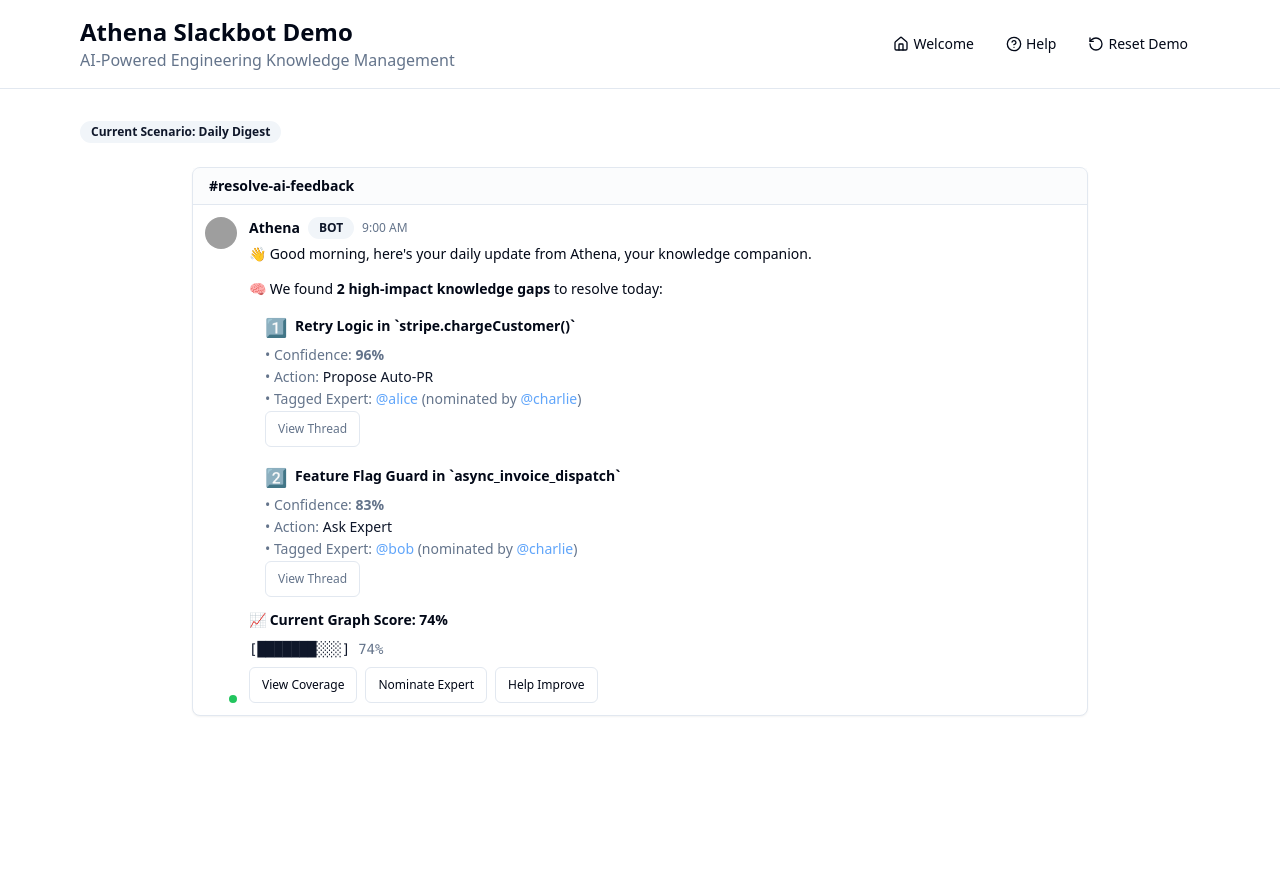
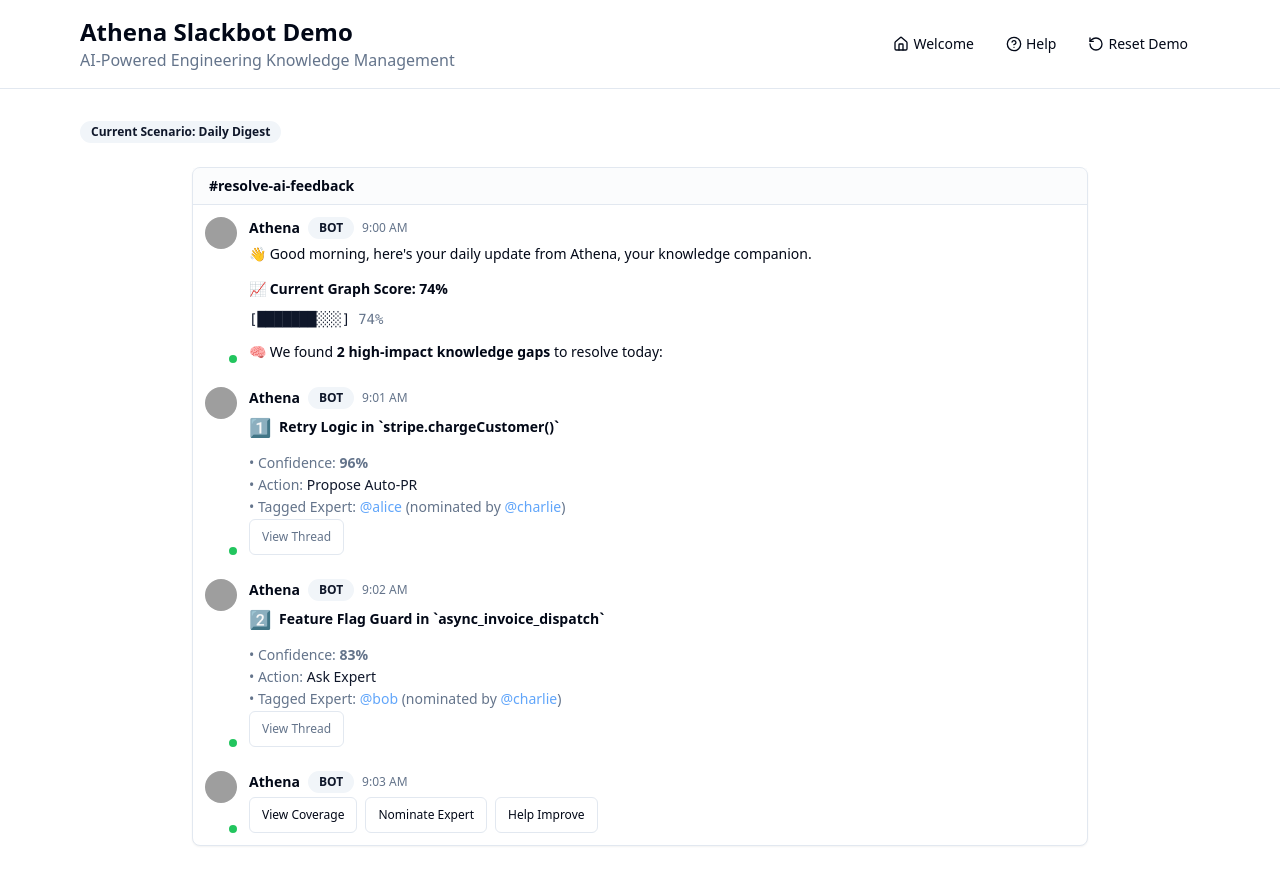
Before and after one commit to srinathsinha/athena-guide-bot, a React (Vite) app: page /demo in a window 1280 px wide. Before the commit the page ends 800 px from the top, so only its background shows below. Built offline with nearby package versions, Linux system fonts and the light colour scheme; grey boxes are pictures that could not be loaded.

Commit message:
Refactor digest messages
Split knowledge gaps into separate messages, each with a clickable "view thread" emoji. The "Current Graph Score" is now displayed at the top of the first message, between the greeting and the "We found 2 high-impact..." text.

```diff
--- a/src/components/AthenaDashboard/AthenaDigest.tsx
+++ b/src/components/AthenaDashboard/AthenaDigest.tsx
@@ -28,19 +28,30 @@ export function AthenaDigest({ digest, onViewThread, approvedGaps }: AthenaDiges
         <div className="space-y-3">
           <p>👋 Good morning, here's your daily update from Athena, your knowledge companion.</p>
 
+          <div className="space-y-2">
+            <p>📈 <strong>Current Graph Score: {digest.overallScore}%</strong></p>
+            <KnowledgeProgressBar score={digest.overallScore} />
+          </div>
+
           <p>🧠 We found <strong>{digest.gaps.length} high-impact knowledge gaps</strong> to resolve today:</p>
+        </div>
+      </SlackMessage>
 
-          <div className="space-y-4 mt-4">
       {digest.gaps.map((gap, index) => {
         const isApproved = approvedGaps?.has(gap.id);
         return (
-                <div key={gap.id} className="pl-4">
+          <SlackMessage
+            key={gap.id}
+            author={athenaBot}
+            timestamp={`9:0${index + 1} AM`}
+          >
+            <div className="space-y-3">
               <p className="font-medium flex items-center gap-2">
                 <span className="text-lg">{index + 1}️⃣</span>
                 <strong>{gap.title}</strong>
                 {isApproved && <span className="text-green-500">✅</span>}
               </p>
-                  <div className="text-sm text-muted-foreground mt-1 space-y-0.5">
+              <div className="text-sm text-muted-foreground space-y-0.5">
                 <p>• Confidence: <strong>{gap.confidence}%</strong></p>
                 <p>• Action: <span className="text-primary">{gap.action === 'auto-pr' ? 'Propose Auto-PR' : 'Ask Expert'}</span></p>
                 <p>• Tagged Expert: <span className="text-blue-400">{gap.expert.slackHandle}</span> (nominated by <span className="text-blue-400">{gap.nominatedBy.slackHandle}</span>)</p>
@@ -51,20 +62,22 @@ export function AthenaDigest({ digest, onViewThread, approvedGaps }: AthenaDiges
                     variant="outline"
                     size="sm"
                     onClick={() => onViewThread(gap.id)}
-                        className="text-xs"
+                    className="text-xs mt-2"
                   >
                     View Thread
                   </Button>
                 )}
               </div>
             </div>
+          </SlackMessage>
         );
       })}
-          </div>
 
-          <div className="mt-6 space-y-2">
-            <p>📈 <strong>Current Graph Score: {digest.overallScore}%</strong></p>
-            <KnowledgeProgressBar score={digest.overallScore} />
+      <SlackMessage
+        author={athenaBot}
+        timestamp="9:03 AM"
+      >
+        <div className="space-y-3">
           <div className="flex gap-2 flex-wrap">
             <Button variant="outline" size="sm" className="text-xs">
               View Coverage
@@ -77,7 +90,6 @@ export function AthenaDigest({ digest, onViewThread, approvedGaps }: AthenaDiges
             </Button>
           </div>
         </div>
-        </div>
       </SlackMessage>
     </SlackThread>
   );
```
Lines whose indentation alone changed are shown as unchanged.
